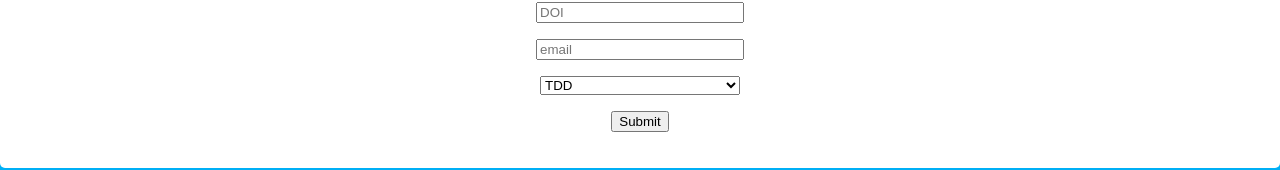
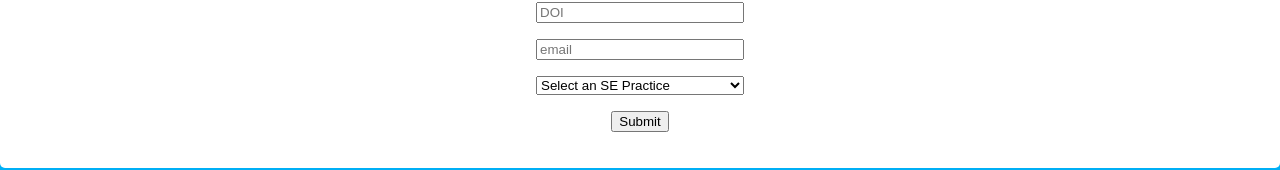
Before and after one commit to S8enson/SEPER, a React (Create React App) app in the folder client/: page /SubmitArticle in a window 1280 px wide. Shown: the part 519-689 px from the top of the page. Built offline with nearby package versions, Linux system fonts and the light colour scheme.

Commit message:
matched dropdown with search dropdown

```diff
--- a/client/src/components/SubmissionForm.js
+++ b/client/src/components/SubmissionForm.js
@@ -3,6 +3,7 @@
 import { Link } from "react-router-dom";
 import axios from "axios";
 import { parseBibFile, normalizeFieldValue } from "bibtex";
+import SEPractices from "../dummydata/SEPractices.js";
 
 const SubmissionForm = ({ onSubmit }) => {
   const [title, setTitle] = useState("");
@@ -13,10 +14,12 @@
   const [practice, setPractice] = useState("");
   const [email, setEmail] = useState("");
   const state = "1";
-  const [bib, setBib] = useState("");
   const [file, setFile] = useState("");
   const [text, setText] = useState("");
-  // const [entry, setEntry] = useState("");
+
+  const optionItems = SEPractices.map((SEPractice) => (
+    <option key={SEPractice.practice}>{SEPractice.practice}</option>
+  ));
 
   function handleSubmit(event) {
     event.preventDefault();
@@ -49,11 +52,9 @@
 
   const initialRender = useRef(true);
   useEffect(() => {
-    if(initialRender.current){
-
+    if (initialRender.current) {
       initialRender.current = false;
-    }else{
-
+    } else {
       const bibFile = parseBibFile(text);
       const entry = bibFile.getEntry(
         text.substring(text.indexOf("{") + 1, text.indexOf(","))
@@ -63,8 +64,8 @@
       setSource(normalizeFieldValue(entry.getField("journal")));
       setPubyear(normalizeFieldValue(entry.getField("year")));
       setDoi(normalizeFieldValue(entry.getField("DOI")));
-  }}, [text]);
-
+    }
+  }, [text]);
 
   async function readFile(e) {
     e.preventDefault();
@@ -165,14 +166,12 @@
       </p>
       <p>
       <select
-          type="text"
-          placeholder="Select SE practice..."
-          onChange={(e) => setPractice(e.target.value)}
+        id="practiceSelect"
         value={practice}
-          style={{ width: "200px" }}
-        >
-          <option value="TDD">TDD</option>
-          <option value="Mob Programming">Mob Programming</option>
+        onChange={(event) => setPractice(event.target.value)}
+        style={{ width: "208px" }}>
+        <option value="">Select an SE Practice </option>
+        {optionItems}
       </select>
       </p>
 
```
Lines whose indentation alone changed are shown as unchanged.
